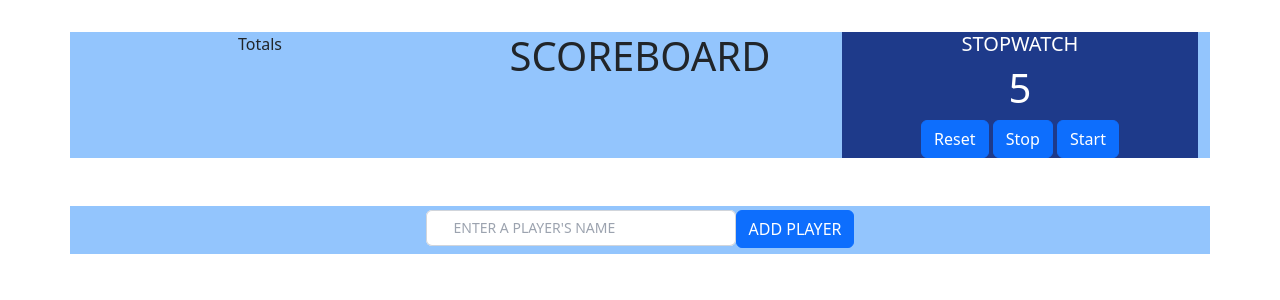
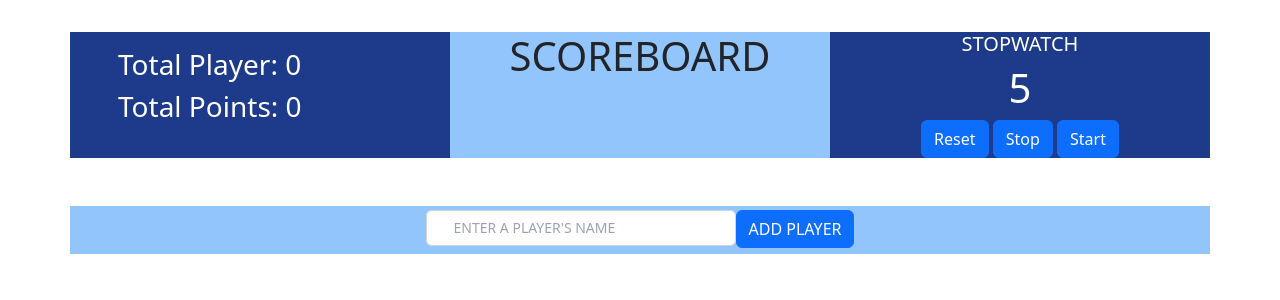
Before and after one commit to MuchokiDavid/scoreboard, a React (Create React App) app: page / in a window 1280 px wide. Shown: the top 300 px of the page. Built offline with nearby package versions, Linux system fonts and the light colour scheme.

Commit message:
Scores and players

```diff
--- a/package.json
+++ b/package.json
@@ -10,6 +10,7 @@
     "react": "^18.2.0",
     "react-bootstrap": "^2.9.1",
     "react-dom": "^18.2.0",
+    "react-icons": "^4.12.0",
     "react-scripts": "5.0.1",
     "web-vitals": "^2.1.4"
   },
--- a/src/App.js
+++ b/src/App.js
@@ -2,14 +2,13 @@ import logo from './logo.svg';
 import 'bootstrap/dist/css/bootstrap.min.css'
 import './App.css';
 import Header from './components/Header';
-import Footer from './components/Footer';
+import Player from './components/Player';
 
 function App() {
   return (
     <div className="App mt-8">
       <Header/>
-
-      <Footer/>
+      <Player/>
     </div>
   );
 }
--- a/src/components/Footer.js
+++ b/src/components/Footer.js
@@ -4,12 +4,13 @@ import Container from 'react-bootstrap/Container';
 import Row from 'react-bootstrap/Row';
 import Col from 'react-bootstrap/Col';
 
-function Footer() {
+function Footer({handleForm}) {
+
   return (
     <div>
             <Container>
                 <Row className='bg-blue-300 mt-5 h-12'>
-                    <Col className='m-1'><PlayerForm/></Col>
+                    <Col className='m-1'><PlayerForm handleForm = {handleForm}/></Col>
                 </Row>
             </Container>
     </div>
--- a/src/components/Header.js
+++ b/src/components/Header.js
@@ -3,15 +3,16 @@ import Container from 'react-bootstrap/Container';
 import Row from 'react-bootstrap/Row';
 import Col from 'react-bootstrap/Col';
 import Timer from './Timer';
+import Total from './Total';
 
 function Header() {
   return (
     <div >
         <Container>
             <Row className='bg-blue-300'>
-                <Col>Totals</Col>
+                <Col className='pe-8 bg-blue-900'><Total/></Col>
                 <Col><h1>SCOREBOARD</h1></Col>
-                <Col className='pe-8'><Timer/></Col>
+                <Col className='pe-8 bg-blue-900'><Timer/></Col>
             </Row>
 
         </Container>
--- a/src/components/Player.js
+++ b/src/components/Player.js
@@ -1,8 +1,27 @@
 import React from 'react'
+import { useState } from 'react'
+import Footer from './Footer'
+import { FaCrown } from "react-icons/fa";//black
+import { LuCrown } from "react-icons/lu";//white
+
 
 function Player() {
+  const [formData, setFormdata] = useState({
+      name: '',
+  })
+  const handleSubmit = (data) => {
+    setFormdata({
+      ...formData,
+      name: data,
+    })
+  }
+  console.log(formData)
+console.log(formData.name)
   return (
-    <div>Player</div>
+    <div>
+
+      <Footer handleForm = {handleSubmit}/>
+    </div>
   )
 }
 
--- a/src/components/PlayerForm.js
+++ b/src/components/PlayerForm.js
@@ -2,25 +2,21 @@ import React from 'react'
 import { useState, useEffect } from 'react'
 import { Button } from 'react-bootstrap';
 
-function PlayerForm() {
-    const [formData, setFormdata] = useState({
-        name: '',
-        score: 0,
-    })
+function PlayerForm({handleForm}) {
 
-    const handleOnChange = (event)=> {
-        setFormdata(
-             {
-                 ...formData,
-                 [event.target.name]: event.target.value
-             }
-        )
-     }
-
+    const [name, setName] = useState("")
+    // const handleOnChange = (event)=> {
+    //     setFormdata(
+    //          {
+    //              ...formData,
+    //              [event.target.name]: event.target.value
+    //          }
+    //     )
+    //  }
 
     function handleSubmit(e){
         e.preventDefault()
-        console.log(formData)
+        handleForm(name)
     }
 
   return (
@@ -31,8 +27,8 @@ function PlayerForm() {
                 type='text'
                 name='name'
                 placeholder= "ENTER A PLAYER'S NAME"
-                value={formData.name}
-                onChange={handleOnChange}
+                value={name}
+                onChange={(e)=> setName(e.target.value)}
                 className='block w-full rounded-md border-0 py-1.5 pl-7 pr-20 text-gray-900 ring-1 ring-inset ring-gray-300 placeholder:text-gray-400 focus:ring-2 focus:ring-inset focus:ring-indigo-600 sm:text-sm sm:leading-6'
                 /></label>
                 <Button variant="primary" type="submit" onClick={handleSubmit}>ADD PLAYER</Button>
--- /dev/null
+++ b/src/components/Total.js
@@ -0,0 +1,21 @@
+import React, { useState } from 'react'
+
+function Total() {
+    const [player, setPlayer]= useState(0)
+    const [points, setPoints]= useState(0)
+
+    function totalCallback(players, points){
+        setPoints(points)
+        setPlayer(players)
+    }
+  return (
+    <div>
+        <div className='px-8 grid justify-items-start ... mt-3 w-full'>
+            <h3 className='text-white ml-1'>Total Player: {player}</h3>
+            <h3 className='text-white ml-1'>Total Points: {points}</h3>
+        </div>
+    </div>
+    )
+}
+
+export default Total
```
Also changed, not shown: 1 other file (tests, documents, lock files or other folders).
